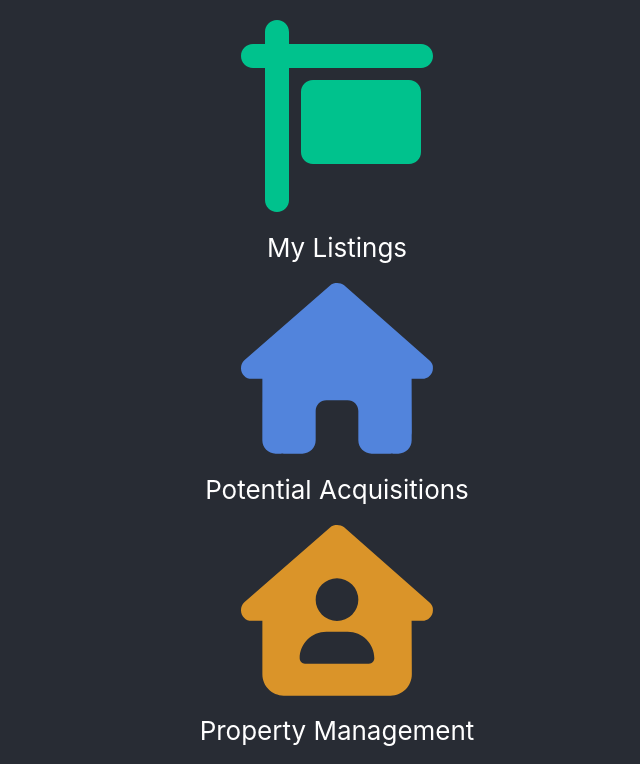
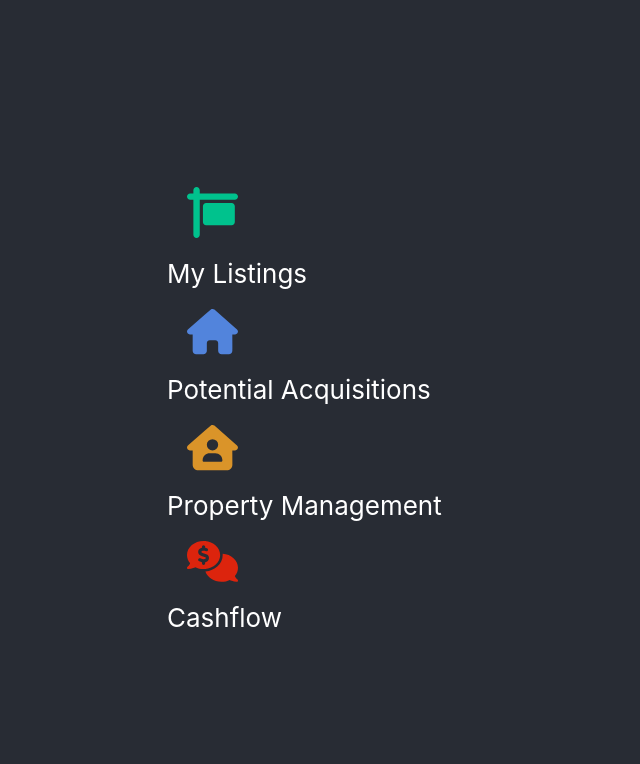
Before and after one commit to alexjhidalgo/Alpha_Props, a React (Create React App) app: page / in a window 1280 px wide. Shown: the top 764 px of the page, without its empty margins (303-943 px from the left). Built offline with nearby package versions, Linux system fonts and the light colour scheme.

Commit message:
Component descriptions have been defined for each section

```diff
--- a/src/App.css
+++ b/src/App.css
@@ -1,19 +1,18 @@
-.App {
-  text-align: center;
-}
-
-.App-logo {
-  height: 40vmin;
-  pointer-events: none;
-}
-
 @media (prefers-reduced-motion: no-preference) {
   .App-logo {
     animation: App-logo-spin infinite 20s linear;
   }
 }
+@keyframes App-logo-spin {
+  from {
+    transform: rotate(0deg);
+  }
+  to {
+    transform: rotate(360deg);
+  }
+}
 
-.App-header {
+.grid-container{
   background-color: #282c34;
   min-height: 100vh;
   display: flex;
@@ -24,15 +23,16 @@
   color: white;
 }
 
-.App-link {
-  color: #61dafb;
+.icon {
+  display: flex;
+  flex-direction: column;
 }
 
-@keyframes App-logo-spin {
-  from {
-    transform: rotate(0deg);
-  }
-  to {
-    transform: rotate(360deg);
-  }
+a {
+  display: flex;
+  flex-direction: column;
+  text-decoration: none; /* Remove text decoration (e.g., underline) */
+  color: inherit; /* Use the color of the parent element */
+  width: 100%;
+  height: 100%;
 }
--- a/src/App.js
+++ b/src/App.js
@@ -8,17 +8,31 @@ library.add(faSignHanging, faHouse, faHouseUser, faCommentsDollar);
 
 function App() {
   return (
-    <div className="App">
-      <header className="App-header">
+    <div className="grid-container">
+      <div class="icon listings">
+        <a href="./components/Listings">
           <FontAwesomeIcon icon="fa-solid fa-sign-hanging" style={{color: "#00c28d", width: "15%", height: "15%", padding: "20px"}} />
           <label>My Listings</label>
+        </a>
+      </div>
+      <div class="icon potentials">
+        <a href="./components/Potentials">
           <FontAwesomeIcon icon={faHouse} style={{color: "#5284dc", width: "15%", height: "15%", padding: "20px"}} />
           <label>Potential Acquisitions</label>
+        </a>
+      </div>
+      <div class="icon occupieds">
+        <a href="./components/Occupieds">
           <FontAwesomeIcon icon={faHouseUser} style={{color: "#da9429", width: "15%", height: "15%", padding: "20px"}} />
           <label>Property Management</label>
+        </a>
+      </div>
+      <div class="icon cashflows">
+        <a href="./components/Cashflows">
           <FontAwesomeIcon icon={faCommentsDollar} style={{color: "#dc240d", width: "15%", height: "15%", padding: "20px"}} />
           <label>Cashflow</label>
-      </header>
+        </a>
+      </div>
     </div>
   );
 }
```
Also changed, not shown: src/components/Cashflows.js (+4 -6 lines), src/components/Listings.js (+4 -6 lines), src/components/Occupieds.js (+5 -6 lines), src/components/Potentials.js (+6 -6 lines). Lines whose indentation alone changed are shown as unchanged.
